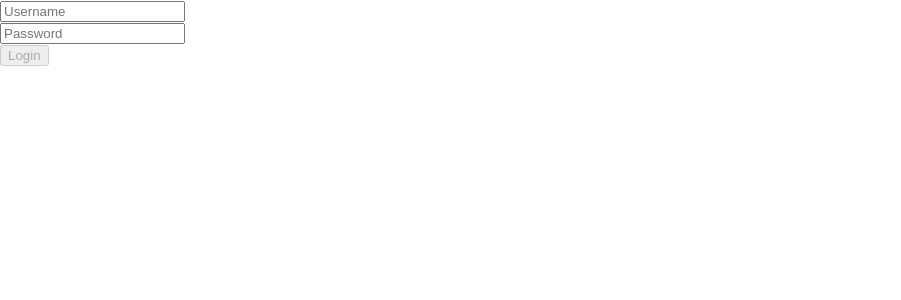
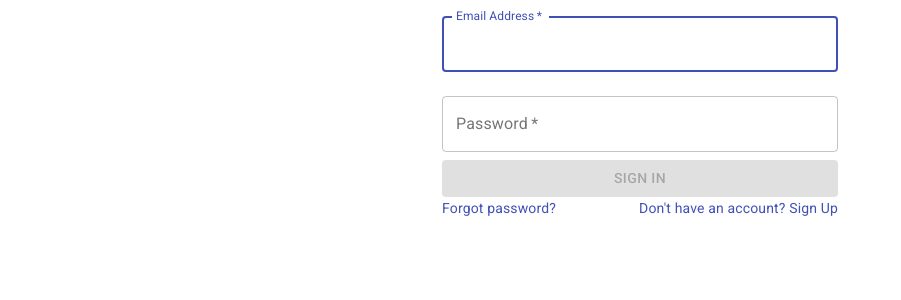
Before and after one commit to Ravi2608/react-learning-app, a React (Create React App) app: page / in a window 1280 px wide. Shown: the top 300 px of the page, without its empty margins (0-901 px from the left). Built offline with nearby package versions, Linux system fonts and the light colour scheme.

Commit message:
Ui changes for login component

```diff
--- a/src/components/login.component.tsx
+++ b/src/components/login.component.tsx
@@ -1,4 +1,9 @@
 import React, { Component } from 'react';
+import Container from '@material-ui/core/Container';
+import TextField from '@material-ui/core/TextField';
+import Button from '@material-ui/core/Button';
+import Grid from '@material-ui/core/Grid';
+import Link from '@material-ui/core/Link';
 
 class LoginComponent extends Component<any, any> {
     constructor(props: any) {
@@ -24,18 +29,67 @@ class LoginComponent extends Component<any, any> {
         } else {
             this.setState({ loginFailed: true });
         }
-        console.log(this.state.isLoggedIn);
+       console.log(this.state.isLoggedIn);
     }
 
     render() {
-        return <div className="login-screen">
-            <form onSubmit={this.submitForm}>
-                <input type="text" placeholder="Username" name="username" onChange={e => this.setState({ username: e.target.value })}></input><br></br>
-                <input type="password" placeholder="Password" name="password" onChange={e => this.setState({ password: e.target.value })}></input><br></br>
-                <button type="submit" disabled={!this.validateForm()}>Login</button>
+        return <Container component="main" maxWidth="xs">
+            <form noValidate onSubmit={this.submitForm}>
+                <TextField
+                    variant="outlined"
+                    margin="normal"
+                    required
+                    fullWidth
+                    id="username"
+                    label="Email Address"
+                    name="username"
+                    autoFocus
+                    onChange={e => this.setState({ username: e.target.value })}
+                />
+                <TextField
+                    variant="outlined"
+                    margin="normal"
+                    required
+                    fullWidth
+                    name="password"
+                    label="Password"
+                    type="password"
+                    id="password"
+                    onChange={e => this.setState({ password: e.target.value})}
+                />
+                {/* <FormControlLabel
+                    control={<Checkbox value="remember" color="primary" />}
+                    label="Remember me"
+                /> */}
+                {this.validateForm() && <Button
+                    type="submit"
+                    fullWidth
+                    variant="contained"
+                    color="primary"
+                >Sign In
+                </Button>}
+                {!this.validateForm() && <Button
+                    type="submit"
+                    fullWidth
+                    variant="contained"
+                    color="primary"
+                    disabled
+                >Sign In
+                </Button>}
+                <Grid container>
+                    <Grid item xs>
+                        <Link href="#" variant="body2">
+                            Forgot password?
+                        </Link>
+                    </Grid>
+                    <Grid item>
+                        <Link href="#" variant="body2">
+                            {"Don't have an account? Sign Up"}
+                        </Link>
+                    </Grid>
+                </Grid>
             </form>
-
-        </div>;
+        </Container>;
     }
 }
 
```
